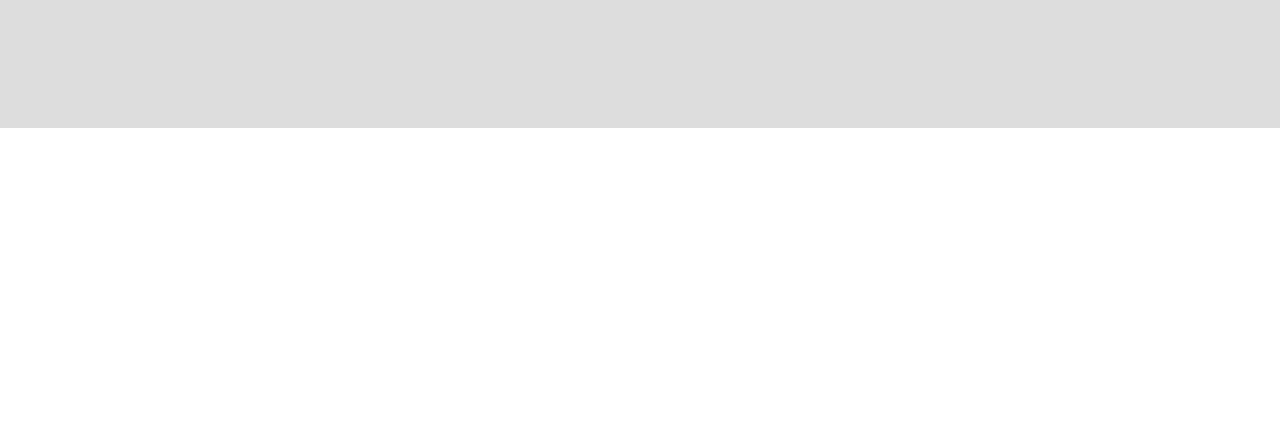
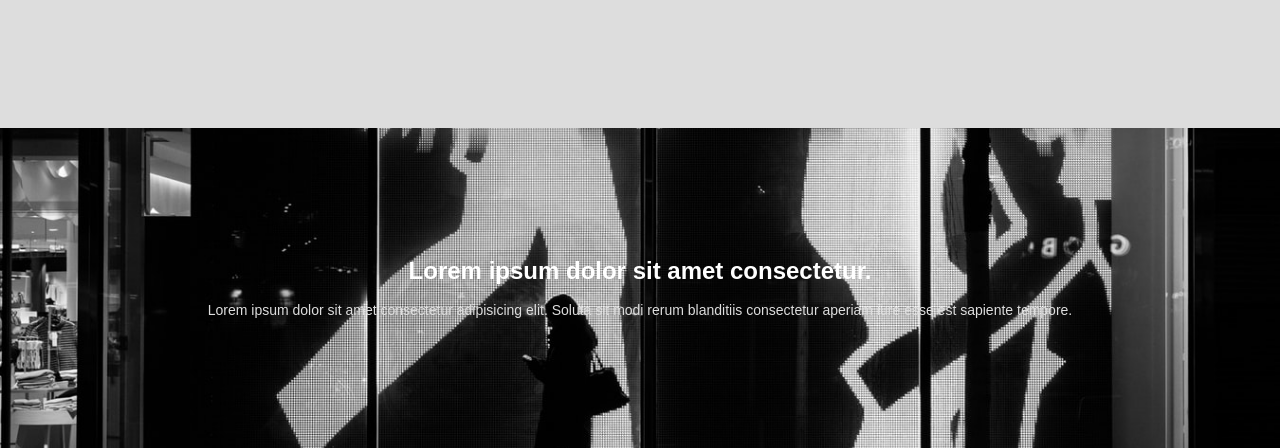
Before and after one commit to carrottechplus/html-portfolio, a plain HTML site: page index.html in a window 1280 px wide. Shown: the part 2327-2775 px from the top of the page. Before the commit the page ends 2455 px from the top, so only its background shows below. Drawn offline with Linux system fonts and the light colour scheme.

Commit message:
banner 영역 완성

```diff
--- a/index.html
+++ b/index.html
@@ -92,7 +92,11 @@
     </div>
   </section>
 
-  <section id="banner"></section>
+  <section id="banner">
+    <h1>Lorem ipsum dolor sit amet consectetur.</h1>
+    <p>Lorem ipsum dolor sit amet consectetur adipisicing elit. Soluta sit modi rerum blanditiis consectetur aperiam
+      iure esse est sapiente tempore.</p>
+  </section>
 
   <section id="news"></section>
 
--- a/scss/main/_banner.scss
+++ b/scss/main/_banner.scss
@@ -0,0 +1,28 @@
+#banner {
+	width: 100%;
+	height: 40vh;
+	padding: 0 10vw;
+	background: #111;
+
+	display: flex;
+	flex-wrap: wrap;
+	align-content: center;
+	justify-content: center;
+	gap: 20px;
+
+	background-image: url(../img/banner.jpg);
+	background-repeat: no-repeat;
+	background-position: center;
+	background-size: cover;
+	background-attachment: fixed;
+
+	h1 {
+		font: bold 24px/1 'arial';
+		color: #fff;
+	}
+
+	p {
+		font: 14px/1 'arial';
+		color: #ddd;
+	}
+}
--- a/scss/main/_pics.scss
+++ b/scss/main/_pics.scss
@@ -115,12 +115,6 @@
 			// .right {
 			// 	width: 100%;
 
-			// 	display: flex;
-			// 	flex-wrap: wrap;
-			// 	align-content: space-between;
-			// 	justify-content: space-between;
-			// 	gap: 20px;
-
 			// 	article:nth-of-type(1) {
 			// 		height: 25vh;
 			// 	}
```
Also changed, not shown: css/style.css, 1 other file.
